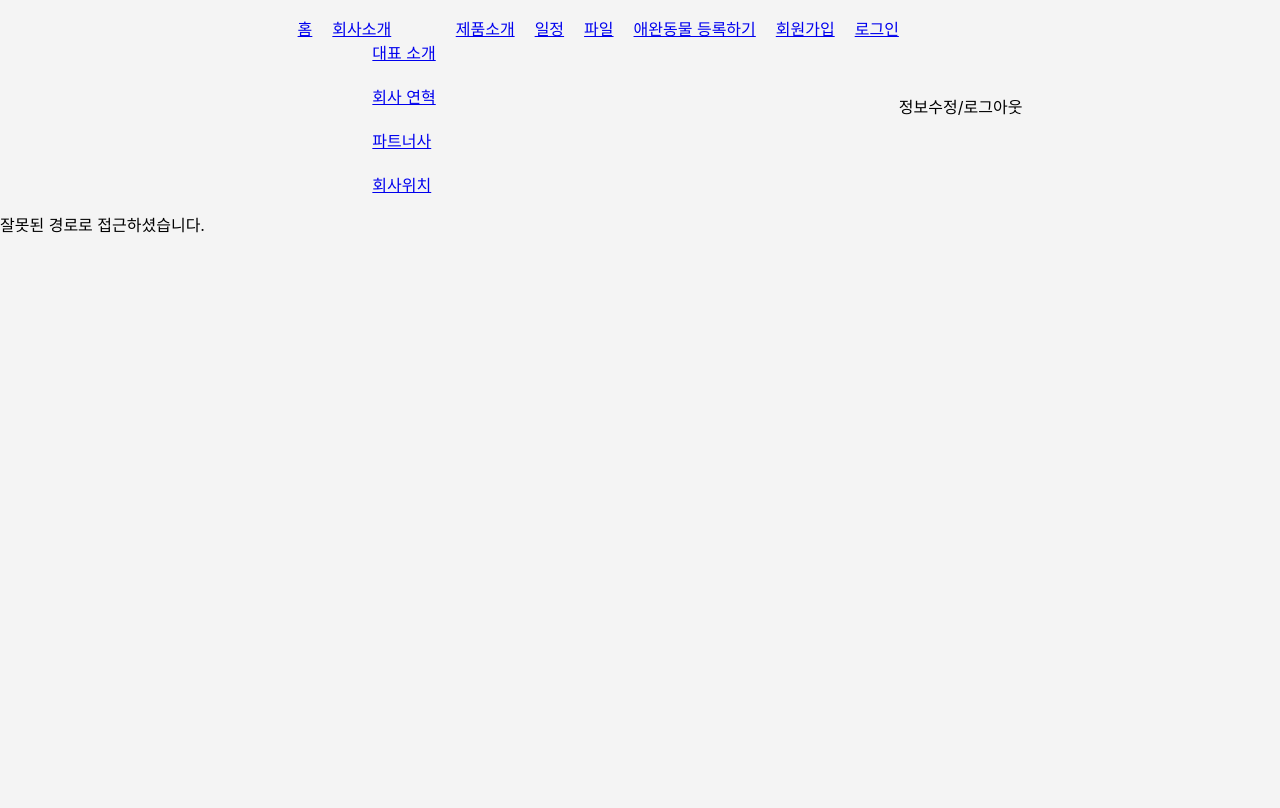
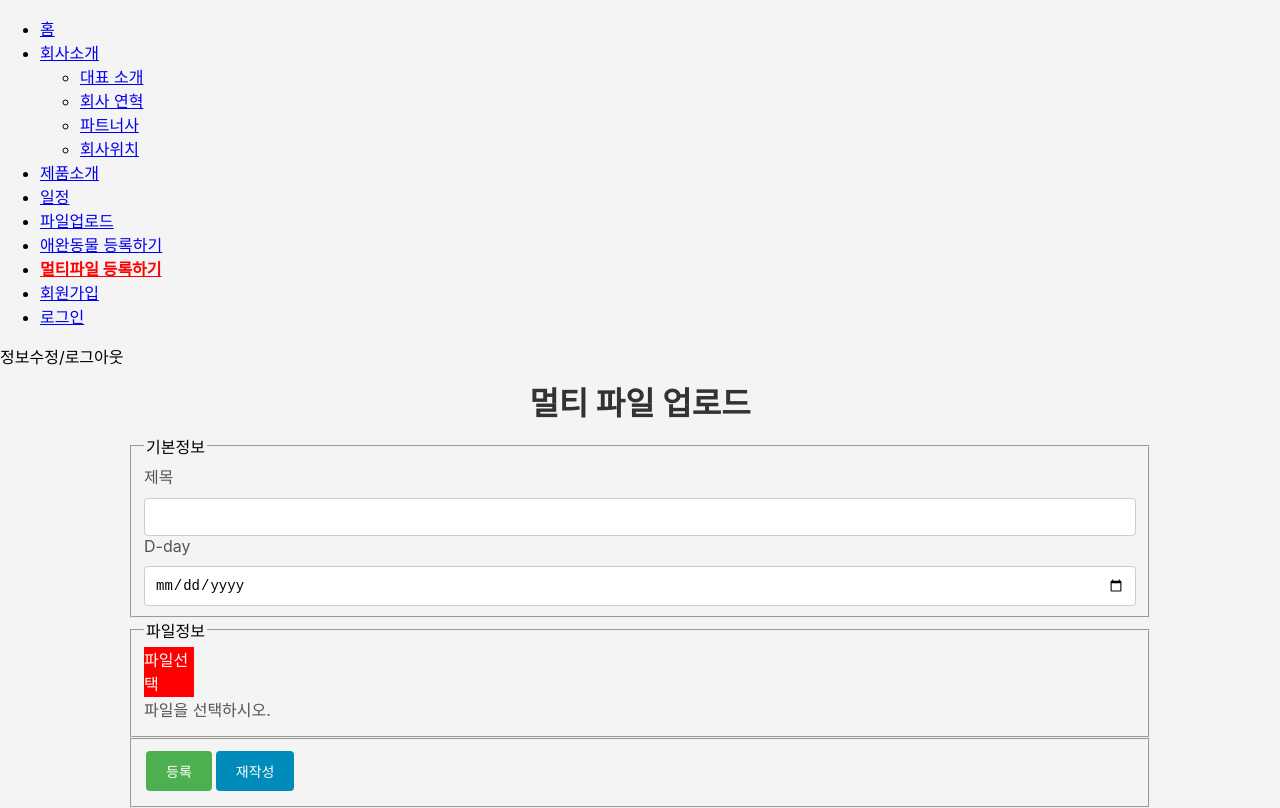
Before and after one commit to miss-gif/react-lecture, a React (Create React App) app: page /mulitifile in a window 1280 px wide. Built offline with nearby package versions, Linux system fonts and the light colour scheme.

Commit message:
Feat : 파일 업로드 및 미리보기

```diff
--- a/src/App.js
+++ b/src/App.js
@@ -18,7 +18,8 @@ import Join from "./pages/member/Join";
 import Login from "./pages/member/Login";
 import { UserInfoProvider } from "./context/UserInfoProvider";
 import File from "./pages/File";
-import Animaladd from "./pages/Animaladd";
+import AnimalAdd from "./pages/AnimalAdd";
+import MulitiFile from "./pages/MulitiFile";
 
 function App() {
   // 복잡한 데이터
@@ -76,7 +77,8 @@ function App() {
             <Route path="/join" element={<Join />}></Route>
             <Route path="/login" element={<Login />}></Route>
             <Route path="/file" element={<File />}></Route>
-            <Route path="/animaladd" element={<Animaladd />}></Route>
+            <Route path="/animaladd" element={<AnimalAdd />}></Route>
+            <Route path="/mulitifile" element={<MulitiFile />}></Route>
 
             {/* 잘못된 경로 */}
             <Route path="*" element={<NotFound />}></Route>
--- a/src/components/layout/Header.js
+++ b/src/components/layout/Header.js
@@ -3,7 +3,6 @@ import "../../css/header.css";
 import { useEffect, useState, useContext } from "react";
 import { userInfoContext } from "../../context/UserInfoProvider";
 import { setCookie } from "../../utils/cookie";
-import styled from "@emotion/styled";
 
 const Header = ({ children }) => {
   const { isUser, setIsUser } = useContext(userInfoContext);
@@ -20,7 +19,7 @@ const Header = ({ children }) => {
   useEffect(() => {}, []);
 
   return (
-    <StyleHeader className="header">
+    <header className="header">
       <ul>
         <li>
           <NavLink
@@ -93,7 +92,7 @@ const Header = ({ children }) => {
             to="/file"
             className={({ isActive }) => (isActive ? "active-link" : "")}
           >
-            파일
+            파일업로드
           </NavLink>
         </li>
         <li>
@@ -102,6 +101,14 @@ const Header = ({ children }) => {
             className={({ isActive }) => (isActive ? "active-link" : "")}
           >
             애완동물 등록하기
+          </NavLink>
+        </li>
+        <li>
+          <NavLink
+            to="/mulitifile"
+            className={({ isActive }) => (isActive ? "active-link" : "")}
+          >
+            멀티파일 등록하기
           </NavLink>
         </li>
 
@@ -146,24 +153,8 @@ const Header = ({ children }) => {
       </ul>
 
       {children}
-    </StyleHeader>
+    </header>
   );
 };
 
 export default Header;
-
-const StyleHeader = styled.header`
-  display: flex;
-  justify-content: center;
-  align-items: center;
-  ul {
-    list-style: none;
-    display: flex;
-    /* flex-direction: column; */
-    gap: 20px;
-  }
-  ul > li > ul {
-    border-color: orange;
-    flex-direction: column;
-  }
-`;
--- a/src/pages/File.js
+++ b/src/pages/File.js
@@ -28,12 +28,16 @@ const File = () => {
     // 웹브라우저는 이미지를 캐시에 보관함.
     // 임시 공간에 저장한 이미지를 우리는 경로를 알아내야 한다.
     // 그때 웹브라우저 상의 임시 URL 을 알아내는 기능 제공한다.
-    const tempUrl = URL.createObjectURL(tempFile);
-    console.log(tempUrl);
-    setPreviewPreImg(tempUrl);
-
-    // 전송할 파일 변경(주의합니다. 파일을 넣어주세요.)
-    setImgFile(tempFile);
+    if (tempFile) {
+      const tempUrl = URL.createObjectURL(tempFile);
+      console.log(tempUrl);
+      setPreviewPreImg(tempUrl);
+      // 전송할 파일 변경(주의합니다. 파일을 넣어주세요.)
+      setImgFile(tempFile);
+    } else {
+      setPreviewPreImg("");
+      setImgFile(null);
+    }
   };
   const handleSubmit = e => {
     // 기본기능막기
@@ -113,7 +117,7 @@ const File = () => {
           <legend>정보3</legend>
           <div>
             이미지 미리보기 <br />
-            <img src={previewImg} />
+            {previewImg ? <img src={previewImg} /> : null}
           </div>
           <input
             type="file"
--- /dev/null
+++ b/src/pages/MulitiFile.js
@@ -0,0 +1,167 @@
+import axios from "axios";
+import React, { useEffect, useRef, useState } from "react";
+
+const MulitiFile = () => {
+  // 파일 선택 태그
+  const fileBt = useRef(null);
+  useEffect(() => {}, []);
+  // 입력항목
+  const [title, setTitle] = useState("");
+  const [dday, setDday] = useState("");
+  // File 객체를 관리
+  const [sendFiles, setSendFiles] = useState([]);
+  // 이미지 미리보기 URL 관리
+  const [previewFiles, setPreviewFiles] = useState([]);
+
+  // 이미지 미리 보기 JSX 만들기 함수
+  const makeThumbnail = () => {
+    return previewFiles.map((item, index) => (
+      <img
+        src={item}
+        key={index}
+        style={{ width: 80 }}
+        onClick={e => {
+          deleteFile(index);
+        }}
+      />
+    ));
+  };
+
+  // 강제로 input type="file" 을 클릭한 것처럼 js 에서 실행
+  const handleFileClick = () => {
+    // document.querySelector("#filebt_id").click();
+    fileBt.current.click();
+  };
+  // 파일 목록
+  const handleFileChange = e => {
+    // console.log(e.target.files);
+    // 출력결과 FileList {0: File, 1: File, length: 2}
+    // Array.from(객체) : 객체를 배열로 만듦
+    const filesArr = Array.from(e.target.files);
+    // 파일 보관
+    setSendFiles([...sendFiles, ...filesArr]);
+    // 미리보기 URL 보관
+    const imgUrlArr = filesArr.map(item => URL.createObjectURL(item));
+    setPreviewFiles([...previewFiles, ...imgUrlArr]);
+    // filesArr.map(item => {
+    //   return URL.createObjectURL(item);
+    // });
+    // filesArr.map(item => {
+    //   const url = URL.createObjectURL(item);
+    //   return url;
+    // });
+  };
+  // 파일 목록에서 특정 항목 삭제
+  const deleteFile = _index => {
+    // console.log("삭제", _index);
+    // 미리보기 배열에서 제거 : 기준 순서(index)
+    const tempPreviewArr = previewFiles.filter(
+      (item, index) => index !== _index,
+    );
+    setPreviewFiles(tempPreviewArr);
+    // 전송 파일 배열에서 제거 : 기준 순서(index)
+    const tempFileArr = sendFiles.filter((item, index) => index !== _index);
+    setSendFiles(tempFileArr);
+  };
+
+  useEffect(() => {
+    console.log(sendFiles);
+    console.log(previewFiles);
+  }, [sendFiles, previewFiles]);
+  // 파일 전송
+  const handleSubmit = e => {
+    // 기본 기능 막기
+    e.preventDefault();
+    // 각 항목 체크하기 생략
+    // ........... 유효성 검사
+    // 1 번 전송데이터 포맷 만들기
+    const formData = new FormData();
+
+    // 2 번 보낼데이터 (json 형식의 문자열로 만들기)
+    const infoData = JSON.stringify({
+      title: title,
+      dDay: dday,
+    });
+    // 3 번 Blob 바이너리 데이터 만들기
+    const 자료 = new Blob([infoData], { type: "application/json" });
+    // 4 번 form-data 에 키에 값으로 추가하기
+    formData.append("p", 자료);
+
+    // 5 번 이미지 파일 추가하기
+    sendFiles.forEach(item => {
+      formData.append("files", item);
+    });
+
+    // 6 번 axios 로 전달
+    axiosPost함수(formData);
+  };
+  // 7 번 post 로 form-data 보내기
+  const axiosPost함수 = async data => {
+    try {
+      const header = { headers: { "Content-Type": "multipart/form-data" } };
+      const response = await axios.post("/api/pet", data, header);
+      //console.log(response);
+      return response;
+    } catch (error) {
+      console.log(error);
+    }
+  };
+
+  return (
+    <div style={{ width: "80%", margin: "0 auto" }}>
+      <h1>멀티 파일 업로드</h1>
+      <form onSubmit={e => handleSubmit(e)}>
+        <fieldset>
+          <legend>기본정보</legend>
+          <label htmlFor="title">제목</label>
+          <input
+            type="text"
+            id="title"
+            value={title}
+            onChange={e => setTitle(e.target.value)}
+          />
+          <label htmlFor="dday">D-day</label>
+          <input
+            type="date"
+            id="dday"
+            value={dday}
+            onChange={e => setDday(e.target.value)}
+          />
+        </fieldset>
+        <fieldset>
+          <legend>파일정보</legend>
+          <div>{makeThumbnail()}</div>
+          <div
+            style={{
+              width: 50,
+              height: 50,
+              background: "red",
+              cursor: "pointer",
+              color: "#fff",
+            }}
+            onClick={() => handleFileClick()}
+          >
+            파일선택
+          </div>
+
+          <label htmlFor="filebt_id">파일을 선택하시오.</label>
+          <input
+            style={{ display: "none" }}
+            ref={fileBt}
+            id="filebt_id"
+            type="file"
+            accept="image/jpg, image/png, image/gif"
+            multiple
+            onChange={e => handleFileChange(e)}
+          />
+        </fieldset>
+        <fieldset>
+          <button type="submit">등록</button>
+          <button type="reset">재작성</button>
+        </fieldset>
+      </form>
+    </div>
+  );
+};
+
+export default MulitiFile;
```
Also changed, not shown: 1 other file (tests, documents, lock files or other folders).
